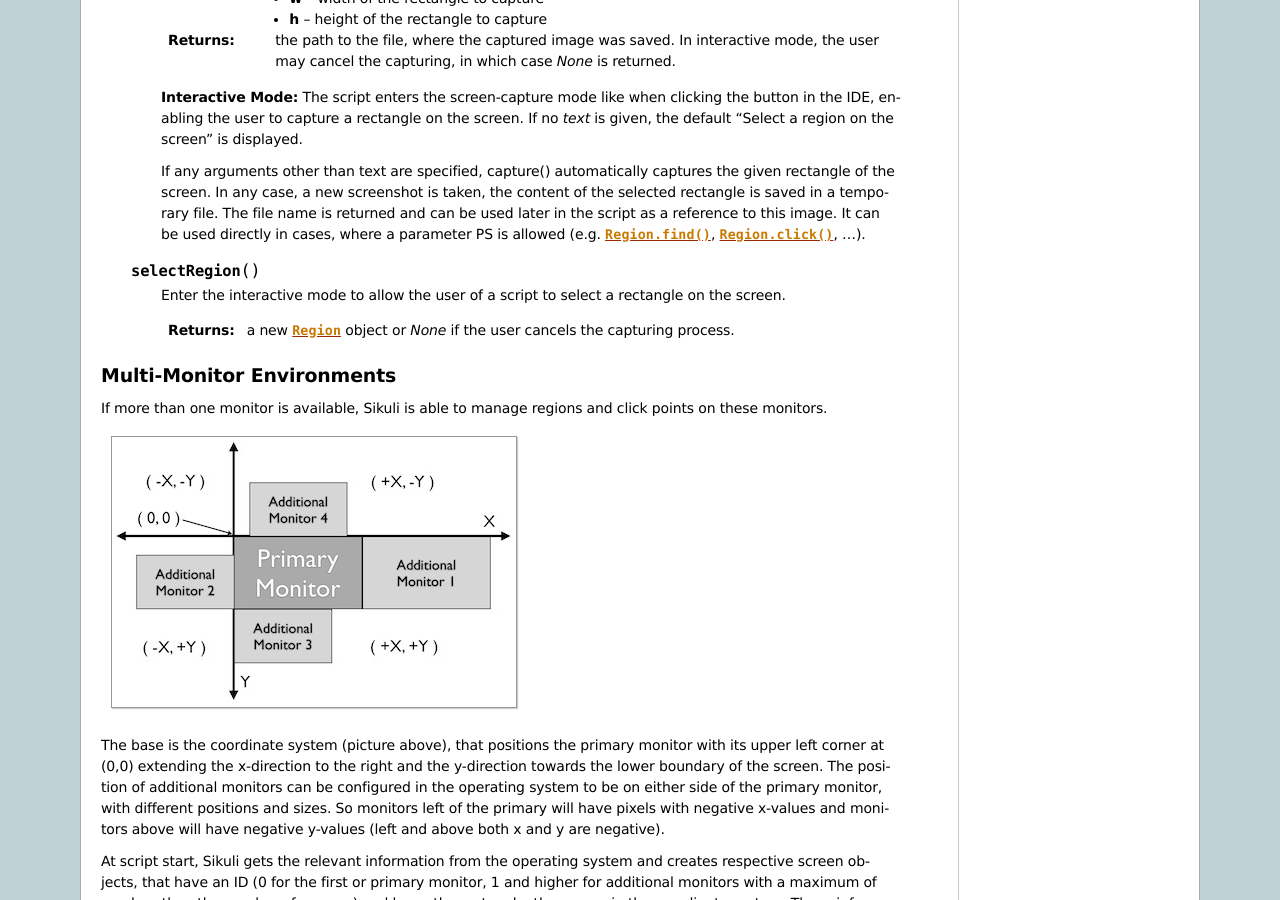
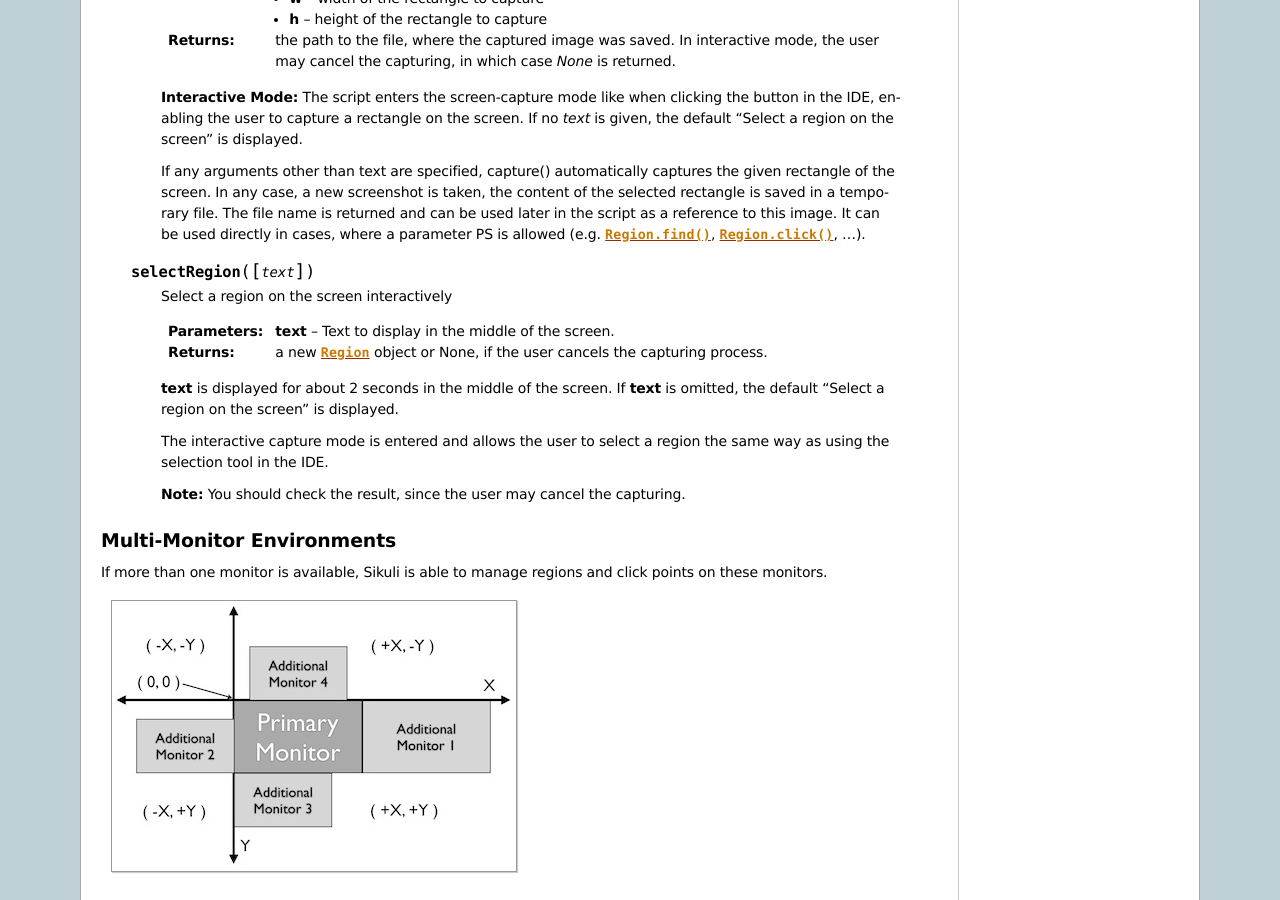
Before and after one commit to ck1125/sikuli, a Sphinx documentation site: the page built from docs/source/screen.rst, in a window 1280 px wide and 900 px high, scrolled down 1635 px. Built offline with Sphinx 7.4.7, drawn with Linux system fonts in a browser that asks for light colours.

Commit message:
selectRegion clarified

```diff
--- a/docs/source/region.rst
+++ b/docs/source/region.rst
@@ -103,23 +103,7 @@ method calls, e.g. to change their position and/or dimension. Here you will find
 			reg.h = theWidth # equivalent to
 			reg.setH(theWidth)
 
-	.. py:method:: selectRegion([text])
-
-		Select a region on the screen interactively
-
-		:param text: Text to display in the middle of the screen.
-		:return: a new region object or None, if the user cancels the capturing process.
-
-		In fact it is a method of class Screen,
-		but since it creates a region, it is mentioned here too.
-
-		**text**  is displayed for about 2 seconds in the middle of the screen.
-		If **text** is omitted, the default "Select a region on the screen" is
-		displayed.
-
-		The interactive capture mode is entered and allows the user to select a
-		region the same way as using the selection tool in the IDE. You should
-		check the result, since the user may cancel the capturing.
+		**Note:** Additionally you might use :py:meth:`selectRegion() <Screen.selectRegion>` to interactively create a new region.
 
 	.. py:method:: setX(number)
 		 setY(number)
--- a/docs/source/screen.rst
+++ b/docs/source/screen.rst
@@ -130,13 +130,21 @@ Both features are available in the IDE via the buttons in the toolbar.
 		to this image. It can be used directly in cases, where a parameter PS is
 		allowed (e.g. :py:meth:`Region.find`, :py:meth:`Region.click`, ...).
 
-	.. py:method:: selectRegion()
+	.. py:method:: selectRegion([text])
 
-		Enter the interactive mode to allow the user of a script to select a
-		rectangle on the screen.
+		Select a region on the screen interactively
 
-		:return: a new :py:class:`Region` object or *None* if the user cancels the
-			capturing process.
+		:param text: Text to display in the middle of the screen.
+		:return: a new :py:class:`Region` object or None, if the user cancels the capturing process.
+
+		**text**  is displayed for about 2 seconds in the middle of the screen.
+		If **text** is omitted, the default "Select a region on the screen" is
+		displayed.
+
+		The interactive capture mode is entered and allows the user to select a
+		region the same way as using the selection tool in the IDE.
+
+		**Note:** You should check the result, since the user may cancel the capturing.
 
 .. _MultimonitorEnvironments:
 
```
Also changed, not shown: other parts of docs/source/region.rst (+3 -0 lines).
